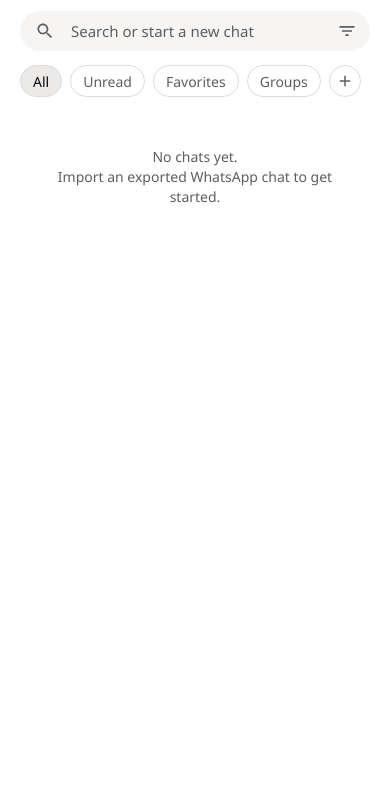
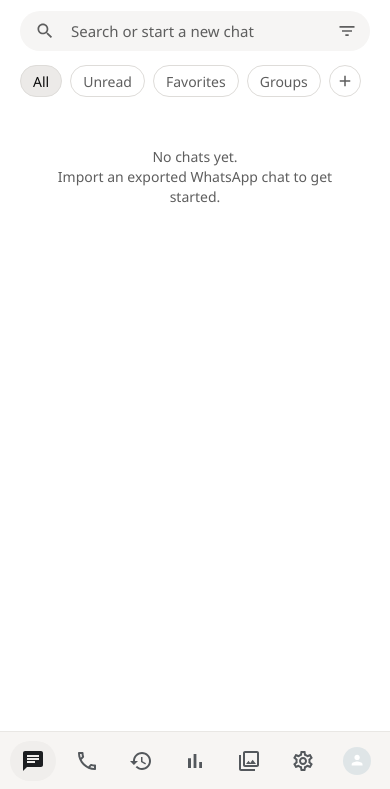
Before and after one commit to ajalilmian/whatsapp-chat-viewer, a plain HTML site: page index.html in a window 390 px wide. Shown: the part 55-844 px from the top of the page. Drawn offline with Linux system fonts and the light colour scheme; no server answers.

Commit message:
Show the navigation as a bottom tab bar on phones

```diff
--- a/css/style.css
+++ b/css/style.css
@@ -892,3 +892,20 @@ a.card:hover { filter: brightness(.97); }
 .row-menu svg { width: 22px; height: 22px; flex: none; }
 .chat-item:hover .row-menu, .chat-item:focus-visible .row-menu { width: 22px; }
 .row-menu:hover { color: var(--text); }
+
+/* Phone width: the rail becomes a bottom tab bar on the list screen */
+@media (max-width: 760px) {
+  .rail {
+    display: flex; position: fixed; left: 0; right: 0; bottom: 0; z-index: 20; flex: none; flex-direction: row; justify-content: space-around; align-items: center;
+    height: calc(58px + env(safe-area-inset-bottom)); padding: 0 6px env(safe-area-inset-bottom); border-right: 0; border-top: 1px solid var(--line);
+  }
+  .rail-top, .rail-bottom { flex-direction: row; gap: 0; flex: 1; justify-content: space-around; }
+  .rail-top { flex: 4; }
+  .rail-bottom { flex: 3; }
+  .rail hr, .rail .deco { display: none; }
+  .rail-btn { width: 46px; height: 40px; border-radius: 20px; }
+  body.chat-open .rail { display: none; }
+  .side { padding-bottom: calc(58px + env(safe-area-inset-bottom)); }
+  .drawer { bottom: calc(58px + env(safe-area-inset-bottom)); }
+  .intro-foot { display: none; }
+}
```
